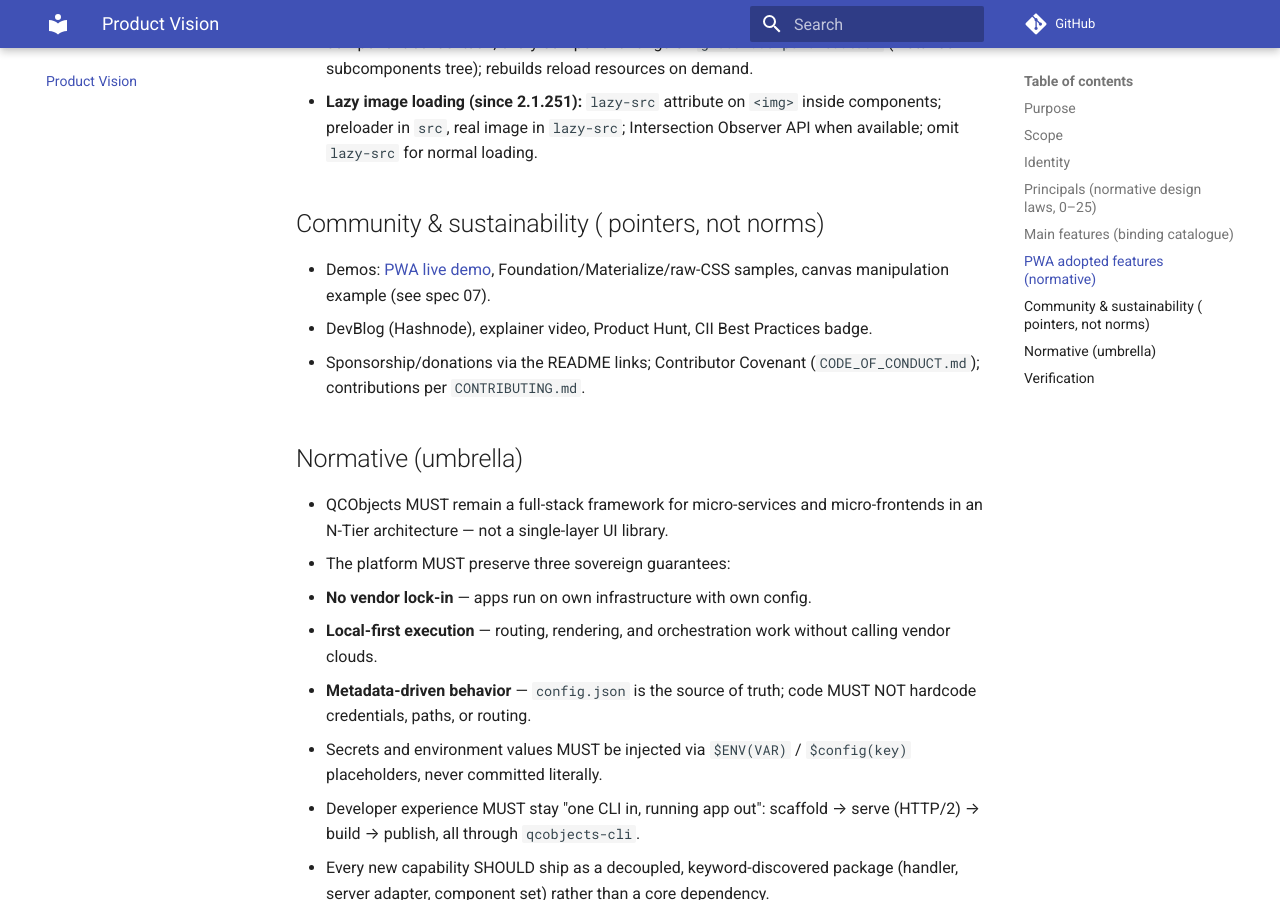
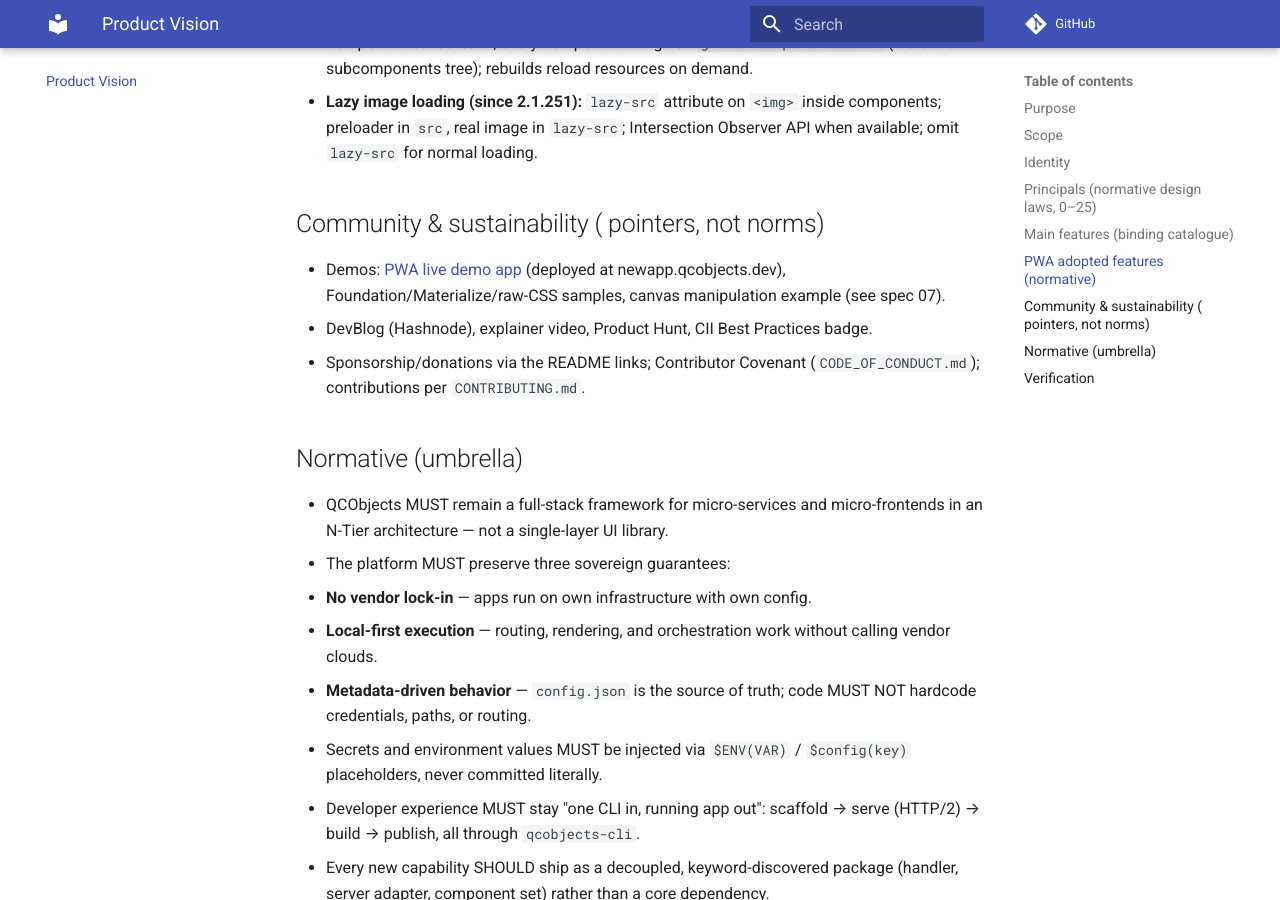
Before and after one commit to QCObjects/product-specs, an MkDocs documentation site: the page built from docs/01-product-vision.md, in a window 1280 px wide and 900 px high, scrolled down 2636 px. Built offline with MkDocs 1.6.1 and Material for MkDocs 9.7.7, drawn with Linux system fonts in a browser that asks for light colours; comment, search, counter and statistics services are not loaded.

Commit message:
fix: replace flaky demo-domain links with repo-backed links

```diff
--- a/docs/01-product-vision.md
+++ b/docs/01-product-vision.md
@@ -95,7 +95,8 @@ justify the violation explicitly or be rejected.
 
 ## Community & sustainability ( pointers, not norms)
 
-- Demos: [PWA live demo](https://newapp.qcobjects.dev/), Foundation/Materialize/raw-CSS
+- Demos: [PWA live demo app](https://github.com/QCObjects/qcobjects-new-app) (deployed
+  at newapp.qcobjects.dev), Foundation/Materialize/raw-CSS
   samples, canvas manipulation example (see spec 07).
 - DevBlog (Hashnode), explainer video, Product Hunt, CII Best Practices badge.
 - Sponsorship/donations via the README links; Contributor Covenant
```
Also changed, not shown: README.md (+1 -1 lines).
